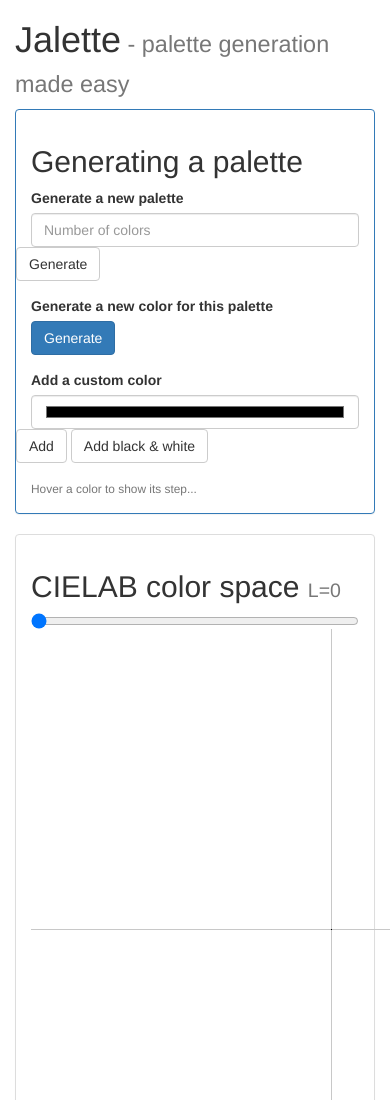
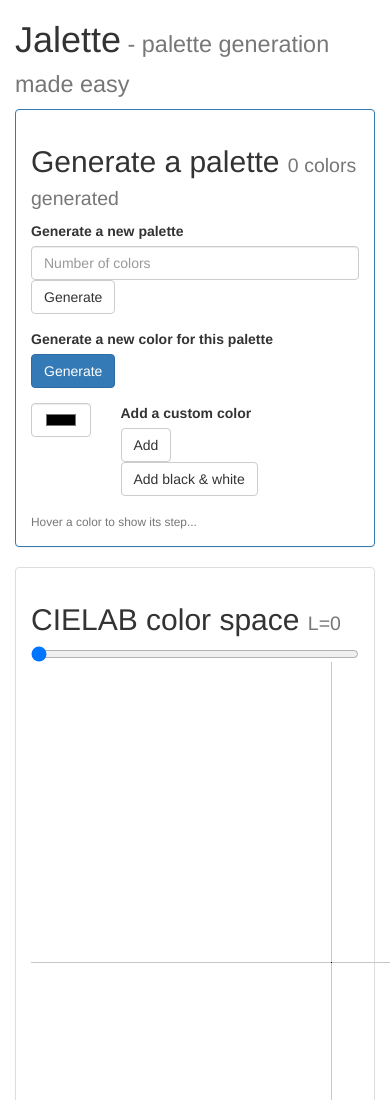
Before and after one commit to emersion/jalette, a website: page index.html in a window 390 px wide. Shown: the top 1100 px of the page. Drawn offline with nearby package versions, Linux system fonts and the light colour scheme.

Commit message:
Adds generated colors number.

```diff
--- a/index.html
+++ b/index.html
@@ -12,9 +12,9 @@
 			<h1>Jalette<small> - palette generation made easy</small></h1>
 		</header>
 
-		<div id="palette-steps" class="panel panel-primary">
+		<div id="palette" class="panel panel-primary">
 			<div class="panel-body">
-				<h2>Generating a palette</h2>
+				<h2>Generate a palette <small><span class="palette-n-val"></span> colors generated</small></h2>
 
 				<div id="colors-row"></div>
 
@@ -24,7 +24,9 @@
 						<div class="col-sm-2">
 							<input type="number" id="palette-n" class="form-control" placeholder="Number of colors">
 						</div>
-						<button type="button" id="palette-submit" class="btn btn-default">Generate</button>
+						<div class="col-sm-7">
+							<button type="button" id="palette-submit" class="btn btn-default">Generate</button>
+						</div>
 					</div>
 					<div class="form-group">
 						<label class="col-sm-3 control-label">Generate a new color for this palette</label>
@@ -34,11 +36,13 @@
 					</div>
 					<div class="form-group">
 						<label class="col-sm-3 control-label">Add a custom color</label>
-						<div class="col-sm-1">
+						<div class="col-md-1 col-sm-2 col-xs-3">
 							<input type="color" id="custom-color" class="form-control" placeholder="#000000">
 						</div>
-						<button type="button" id="custom-submit" class="btn btn-default">Add</button>
-						<button type="button" id="black-n-white-submit" class="btn btn-default">Add black &amp; white</button>
+						<div class="col-md-8 col-sm-7 col-xs-6">
+							<button type="button" id="custom-submit" class="btn btn-default">Add</button>
+							<button type="button" id="black-n-white-submit" class="btn btn-default">Add black &amp; white</button>
+						</div>
 					</div>
 				</form>
 
@@ -76,6 +80,9 @@
 			ctx.fillRect(0, canvas.height/2, canvas.width, 1);
 		}
 
+		function updatePaletteLength() {
+			$('#palette .palette-n-val').text(palette.length);
+		}
 		function appendColor(color) {
 			var paletteLength = palette.push(color);
 			var rgb = color.toRgb();
@@ -139,12 +146,15 @@
 					palette.splice(paletteLength - 1, 1);
 					$(this).remove();
 					$canvas.remove();
+					updatePaletteLength();
 				}).hover(function () {
 					$canvas.show();
 				}, function () {
 					$canvas.hide();
 				})
 			);
+
+			updatePaletteLength();
 		}
 		function generate(n) {
 			$colors.empty();
@@ -182,9 +192,9 @@
 
 		var $labSpaceCanvas = $('#lab-space-canvas'),
 			labSpaceCtx = $labSpaceCanvas[0].getContext('2d');
-		$('#lab-space-l').on('input', function () {
+		function renderLabSpace() {
 			var canvas = $labSpaceCanvas[0], ctx = labSpaceCtx;
-			var L = parseInt($(this).val());
+			var L = parseInt($('#lab-space-l').val());
 
 			function x(x) {
 				return x + canvas.width/2;
@@ -213,7 +223,14 @@
 			}
 
 			$('#lab-space .lab-space-l-val').text(L);
-		}).trigger('input');
+		}
+
+		$('#lab-space-l').on('input', function () {
+			renderLabSpace();
+		});
+
+		updatePaletteLength();
+		renderLabSpace();
 	</script>
 </body>
 </html>
```
